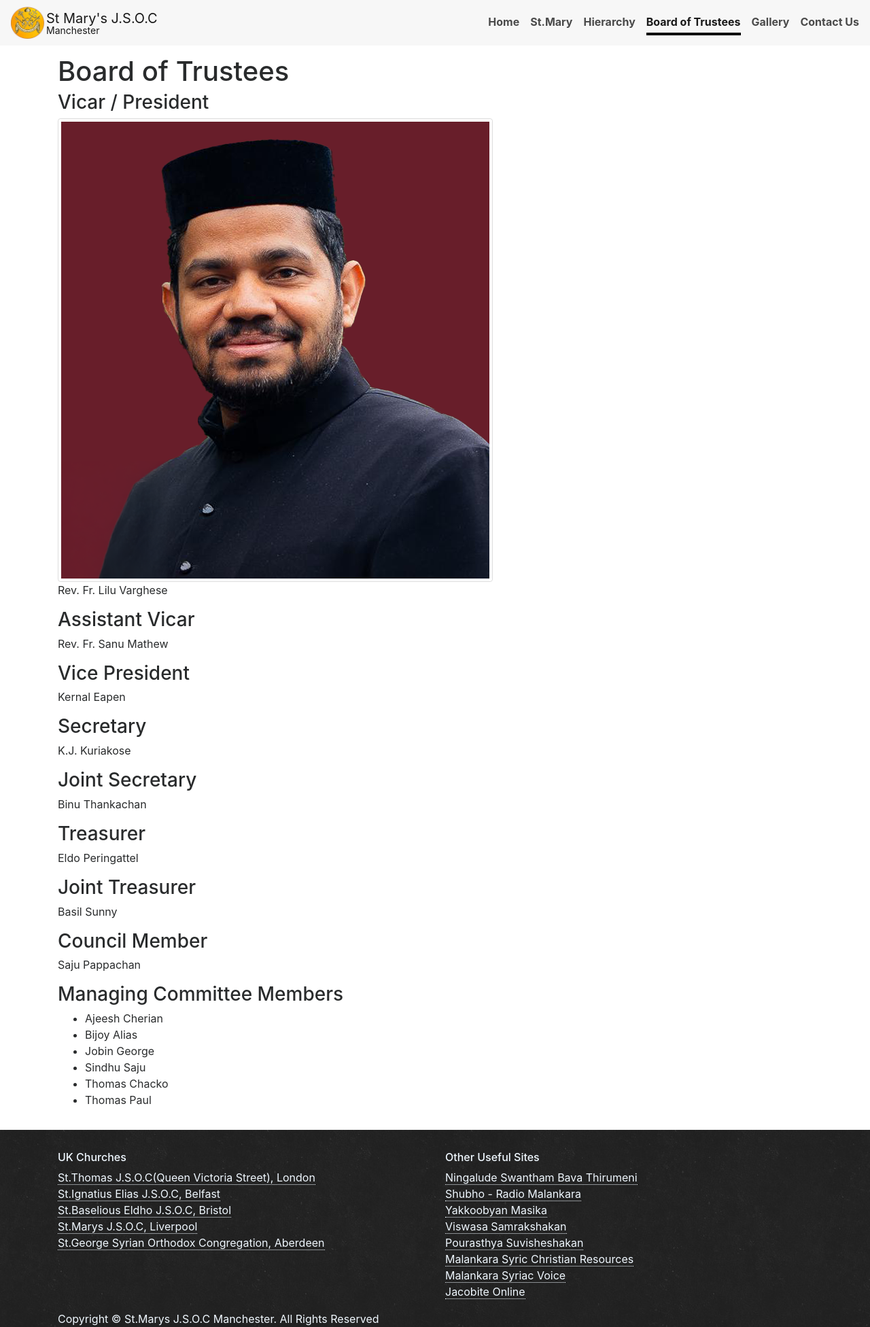
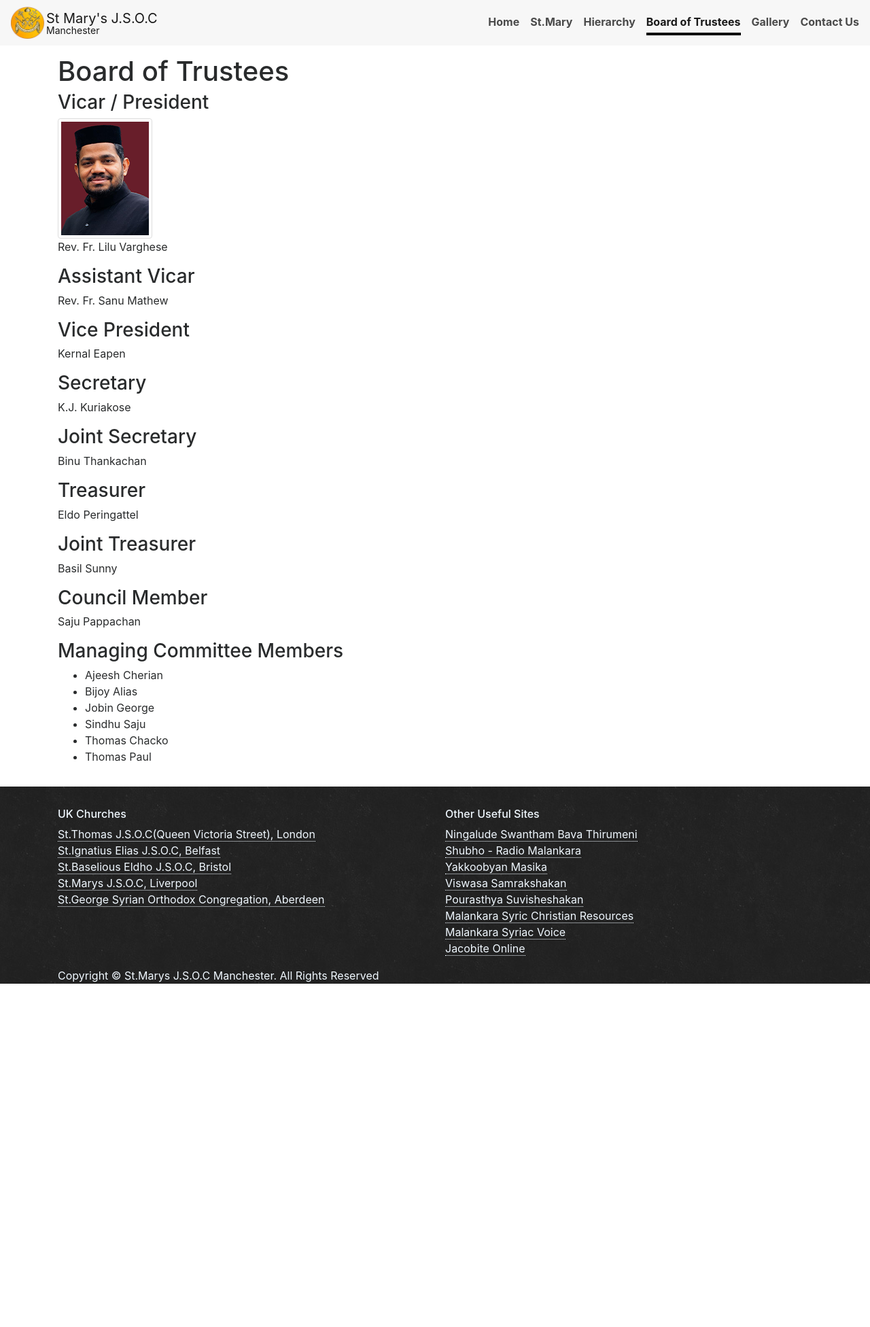
Before and after one commit to stmarys-jsoc/stmarys-jsoc.github.io, a Jekyll site: the page built from board.md, in a window 1280 px wide. Shown: the whole page at 68% size. Built offline with Jekyll 4.4.1, drawn with Linux system fonts in a browser that asks for light colours; after the commit the page ends 1447 px from its top, so only the background shows below that.

Commit message:
Update board.md

```diff
--- a/board.md
+++ b/board.md
@@ -5,7 +5,7 @@ permalink: '/board/'
 ---
 
 ### Vicar / President
-<img src="{{ "/images/LiluAchan.png" | relative_url }}" class="img-thumbnail"/> <br />
+<img src="{{ "/images/Fr.Lilu.png" | relative_url }}" class="img-thumbnail"/> <br />
 Rev. Fr. Lilu Varghese
 
 ### Assistant Vicar
```
